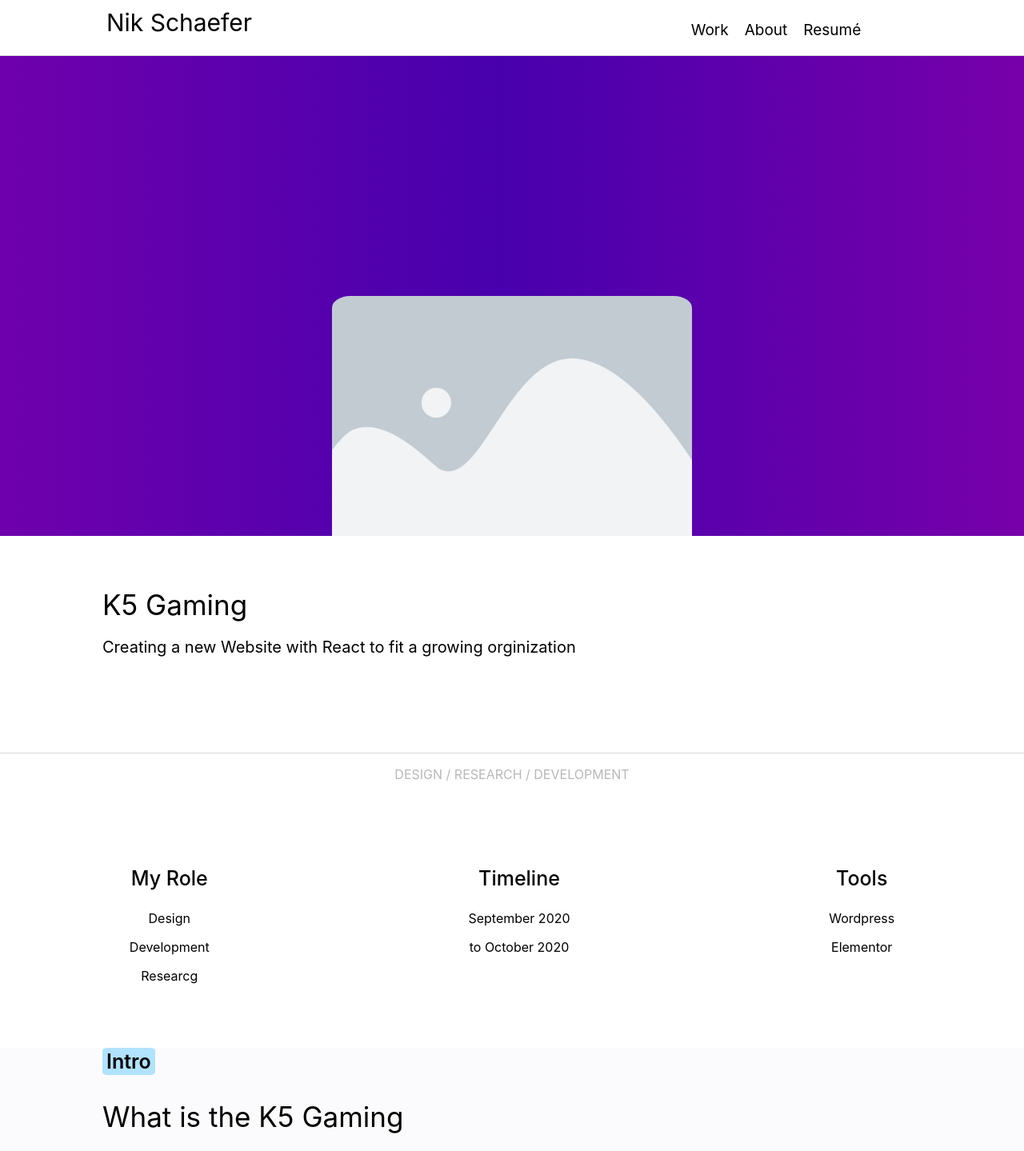
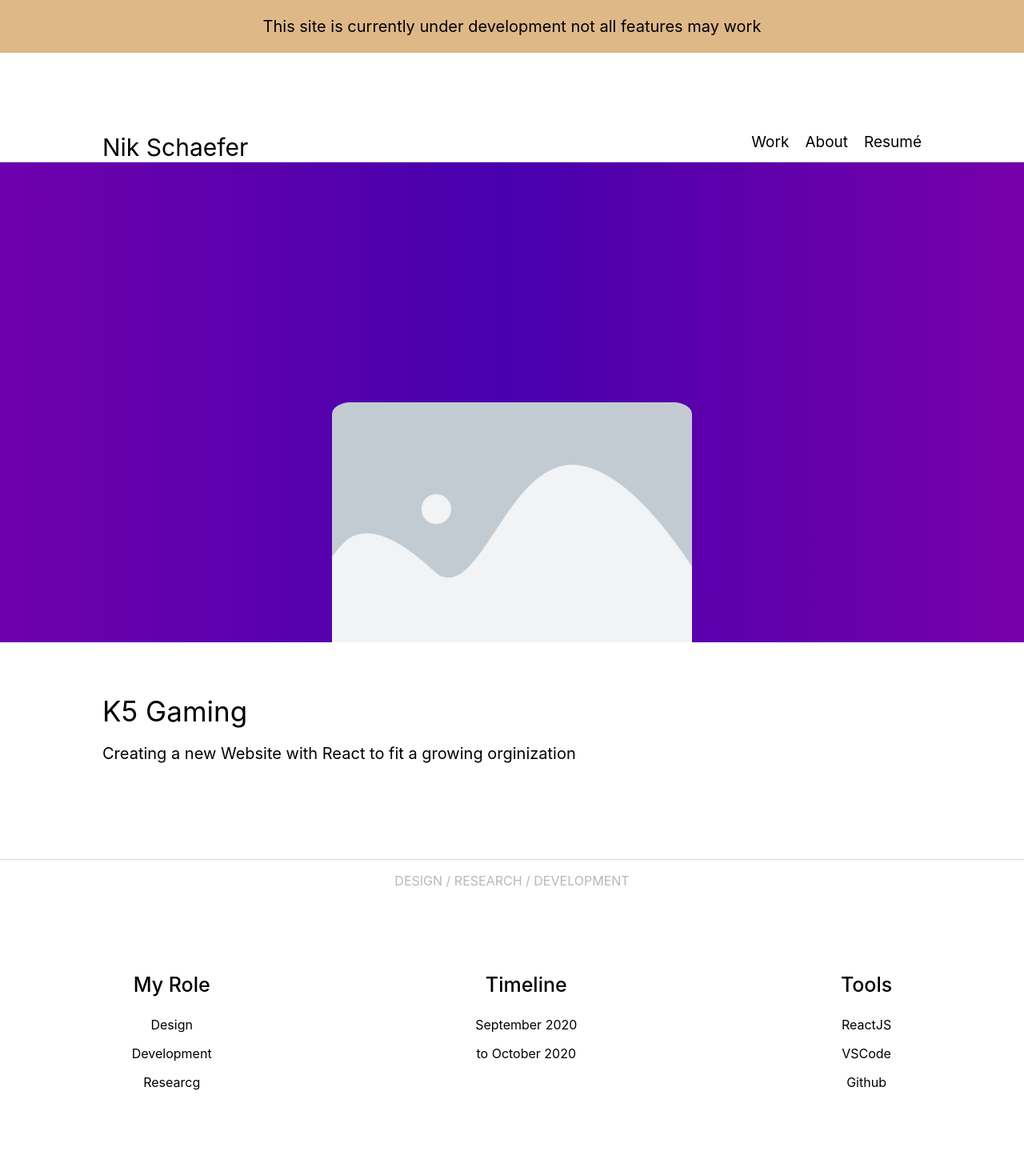
Before and after one commit to NikSchaefer/portfolio-v1, a React (Create React App) app: page /k5gaming in a window 1280 px wide. Shown: the top 1439 px of the page at 80% size. Built offline with nearby package versions, Linux system fonts and the light colour scheme.

Commit message:
1.3 Stable

```diff
--- a/src/App.css
+++ b/src/App.css
@@ -50,21 +50,23 @@
 /*    NavBar    */
 header {
   position: relative;
-  padding-top: 10px;
+  padding-top: 100px;
+  width:80%;
+  margin:auto;
   color:var(--font-color);
   background-color: var(--color-accent);
-}
+  display:flex;
+  justify-content: space-between}
 .nav-link-div {
-  position: relative;
-  display:block;
+  display:flex;
+  justify-self: right;
+  margin:auto;
+
 }
 .nav-link {
-  position: relative;
-  left:25%;
-  top:-20px;
   text-decoration: none;
   color: var(--font-color);
-  margin: 0 0 20px 20px;
+  margin: auto auto 20px 20px;
   font-size: 19px;
 }
 .nav-link:hover {
@@ -74,8 +76,6 @@
 }
 .nav-name {
     position: relative;
-    padding-left:15%;
-    left:-40%;
     font-size: 30px;
     text-decoration: none;
     color:var(--font-color);
@@ -175,6 +175,7 @@
 .home-work-title {
   text-align: left;
   padding-top: 50px;
+  margin:auto;
   padding-left: 10%;
   font-family: Arial, Helvetica, sans-serif;
   font-size: 26px;
--- a/src/Pages/NavBar.js
+++ b/src/Pages/NavBar.js
@@ -1,5 +1,5 @@
 import React from 'react';
-import {NavLink} from "react-router-dom";
+import { NavLink } from "react-router-dom";
 import { animateScroll as scroll } from "react-scroll";
 import Menu from './Images/Menu.svg'
 
@@ -10,12 +10,15 @@
 
     return (
         <div>
+            <div style={{ backgroundColor: 'burlywood', padding: '1px' }}>
+                <p style={{ fontSize: '20px' }}>This site is currently under development not all features may work</p>
+            </div>
             <header>
                 <a href="https://nikschaefer.vercel.app/" className="nav-name">Nik Schaefer</a>
                 <div className="nav-links-div">
-                    <NavLink to="/" className="nav-link" exact activeStyle={{color:'blue'}} onClick={scroll.scrollToTop}>Work</NavLink>
-                    <NavLink to="/about" className="nav-link" exact activeStyle={{color:'blue'}} onClick={scroll.scrollToTop}>About</NavLink>
-                    <a href="https://drive.google.com/file/d/11bnEWOG--7ZIix_RyUJYb9c3cbEjP2X_/view?usp=sharing" className="nav-link" exact activeStyle={{borderBottom: 'solid', borderColor: 'lightblue'}} onClick={scroll.scrollToTop}>Resumé</a>
+                    <NavLink to="/" className="nav-link" exact activeStyle={{ color: 'blue' }} onClick={scroll.scrollToTop}>Work</NavLink>
+                    <NavLink to="/about" className="nav-link" exact activeStyle={{ color: 'blue' }} onClick={scroll.scrollToTop}>About</NavLink>
+                    <a href="https://drive.google.com/file/d/11bnEWOG--7ZIix_RyUJYb9c3cbEjP2X_/view?usp=sharing" className="nav-link" exact activeStyle={{ borderBottom: 'solid', borderColor: 'lightblue' }} onClick={scroll.scrollToTop}>Resumé</a>
                 </div>
 
                 <img src={Menu} alt="" className='nav-menu' />
@@ -24,7 +27,7 @@
                     <br /><br />
                     <NavLink to="/about" className="nav-link-menu" onClick={scroll.scrollToTop}>About</NavLink>
                     <br /><br />
-                            <a href="https://drive.google.com/file/d/11bnEWOG--7ZIix_RyUJYb9c3cbEjP2X_/view?usp=sharing" className="nav-link-menu" exact activeStyle={{borderBottom: 'solid', borderColor: 'lightblue'}} onClick={scroll.scrollToTop}>Resumé</a>
+                    <a href="https://drive.google.com/file/d/11bnEWOG--7ZIix_RyUJYb9c3cbEjP2X_/view?usp=sharing" className="nav-link-menu" exact activeStyle={{ borderBottom: 'solid', borderColor: 'lightblue' }} onClick={scroll.scrollToTop}>Resumé</a>
                 </div>
             </header>
         </div>
--- a/src/Pages/Work/K5.js
+++ b/src/Pages/Work/K5.js
@@ -29,12 +29,13 @@
                 </div>
                 <div className='work-role-content'>
                     <p className='work-role-title'>Tools</p>
-                <p>Wordpress</p>
-                <p>Elementor</p>
+                    <p>ReactJS</p>
+                    <p>VSCode</p>
+                    <p>Github</p>
                 </div>
             </div>
-        <p className='work-colored' style={{backgroundColor:'#b1e3ff', float:"left", marginLeft:'10%'}}>Intro</p>
-        <div className="home-top-description-div" style={{backgroundColor:'#fbfbfd'}}>
+            <p className='work-colored' style={{ backgroundColor: '#b1e3ff', float: "left", marginLeft: '10%' }}>Intro</p>
+            <div className="home-top-description-div" style={{ backgroundColor: '#fbfbfd' }}>
                 <p className='home-top-description-title'>What is the K5 Gaming</p>
                 <p className="home-top-description">
                     <a className="home-top-description-link" href='https://k5gaming.vercel.app/'>K5 Gaming</a> Lorem ipsum dolor sit amet, consectetur adipiscing elit, sed do eiusmod tempor incididunt ut labore et dolore magna aliqua. Ut enim ad minim veniam, quis nostrud exercitation ullamco laboris nisi ut aliquip ex ea commodo consequat. Duis aute irure dolor in reprehenderit in voluptate velit esse cillum
--- a/src/Pages/Work/Nebula.js
+++ b/src/Pages/Work/Nebula.js
@@ -34,8 +34,8 @@
                     <p>Github</p>
                 </div>
             </div>
-            <p className='work-colored' style={{backgroundColor:'#b1e3ff', float:"left", marginLeft:'10%'}}>Intro</p>
-            <div className="home-top-description-div" style={{backgroundColor:'#fbfbfd'}}>
+            <p className='work-colored' style={{ backgroundColor: '#b1e3ff', float: "left", marginLeft: '10%' }}>Intro</p>
+            <div className="home-top-description-div" style={{ backgroundColor: '#fbfbfd' }}>
                 <p className='home-top-description-title'>What is Nebula Esports</p>
                 <p className="home-top-description">
                     <a className="home-top-description-link" href='https://nebulaesports.vercel.app/'>Nebula Esports</a> is an Esports Organization since March 2020 looking to expand to be the best in the world. With over 700 members Nebula Esports plans to expand into many different games in the Esports scene.</p>
```
Also changed, not shown: src/Pages/Work/TEC.js (+5 -5 lines), 1 other file (tests, documents, lock files or other folders). Lines whose indentation alone changed are shown as unchanged.
